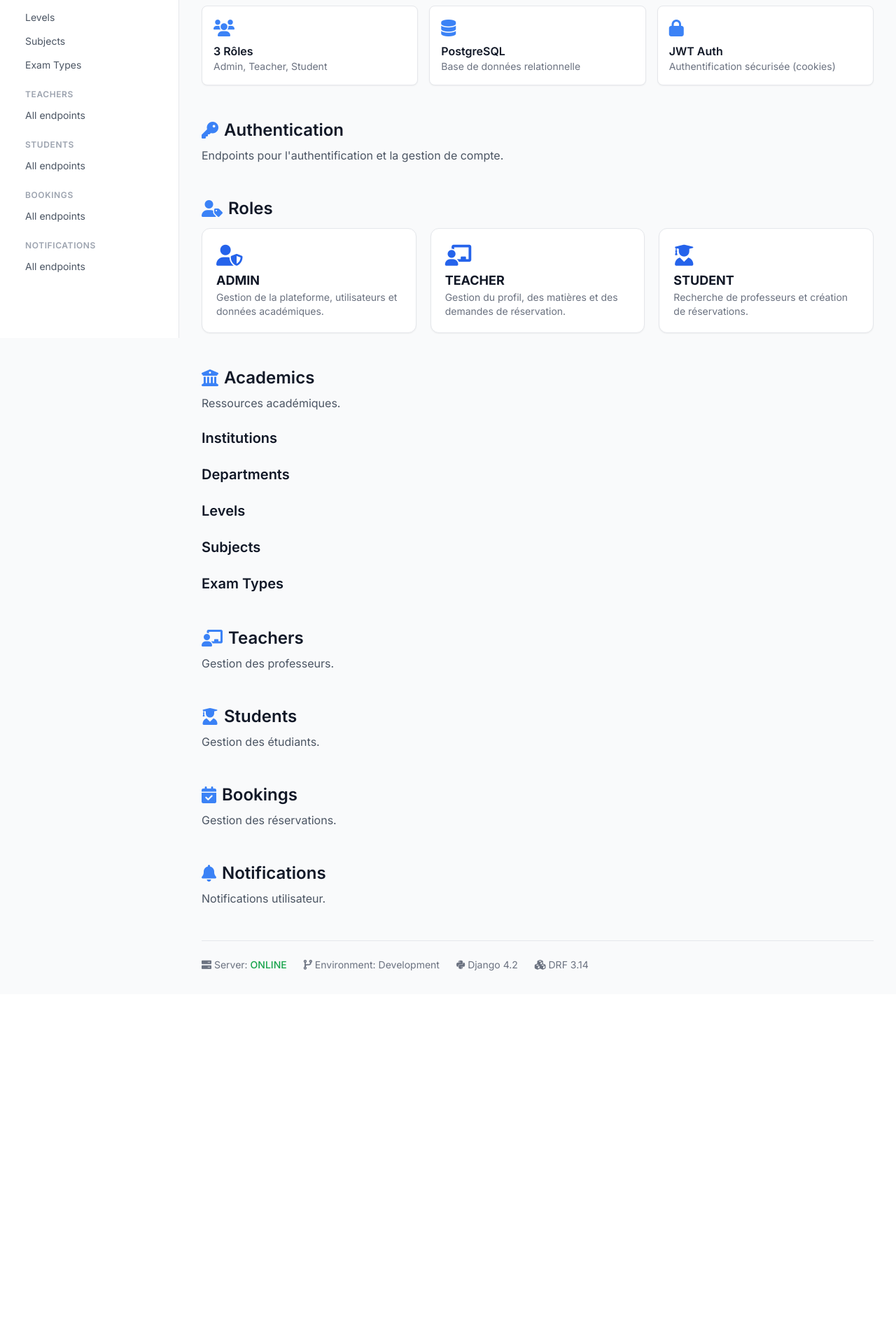
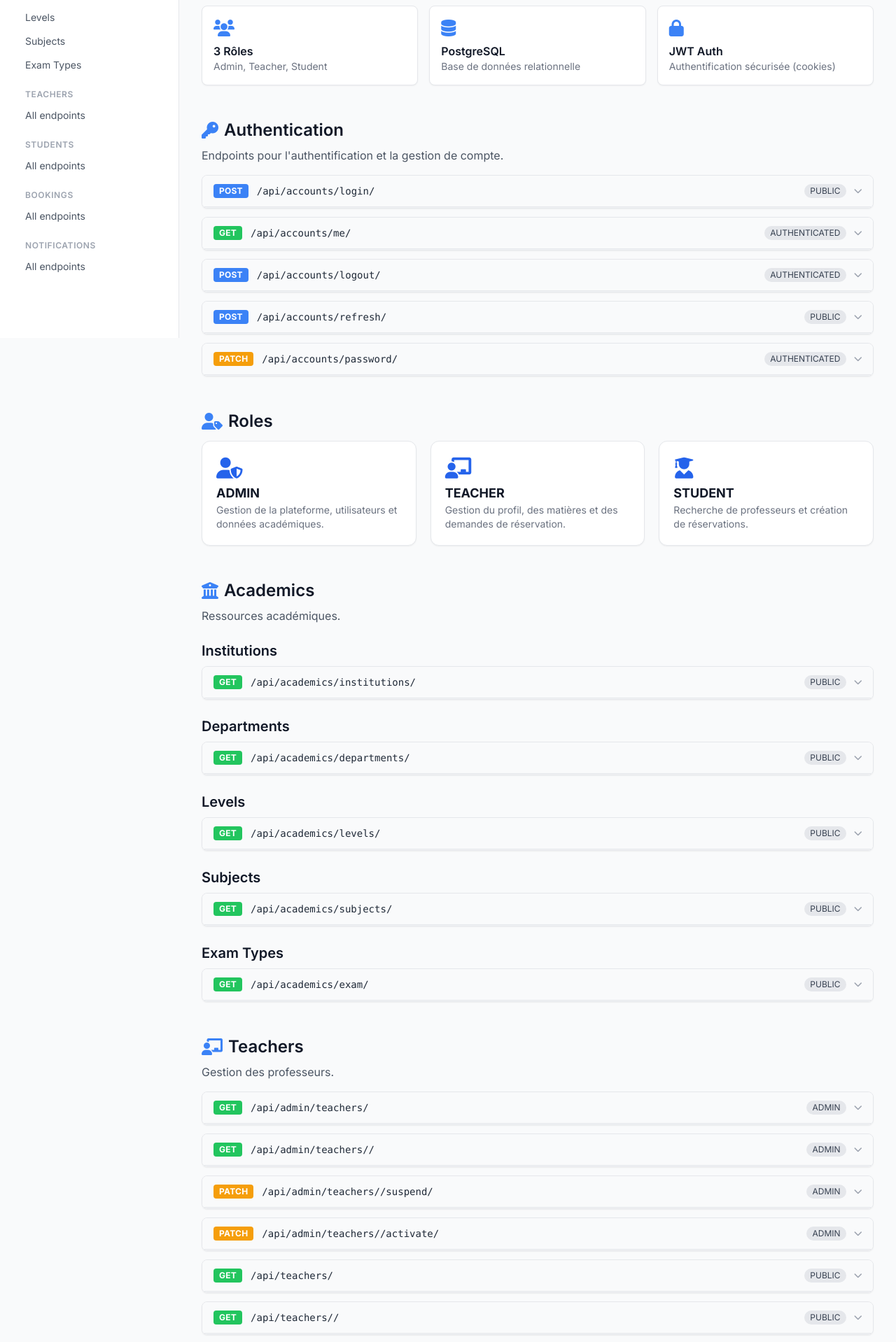
Before and after one commit to ngdev07/ctc-backend, a Django app: page / in a window 1280 px wide. Shown: the part 317-2235 px from the top of the page at 70% size. Before the commit the page ends 1704 px from the top, so only its background shows below. Run offline with Django 5.2, Linux system fonts and the light colour scheme; some libraries are stand-ins or nearby versions.

Commit message:
correction de la page d'acceuil

```diff
--- a/static/script.js
+++ b/static/script.js
@@ -1,62 +1,58 @@
-// script.js
-
 document.addEventListener('DOMContentLoaded', function () {
 
-  // ============================================================
-  // 1. MODE SOMBRE / CLAIR
-  // ============================================================
-  const themeToggle = document.getElementById('themeToggle');
-  const html = document.documentElement;
+  // === VÉRIFICATION DES DONNÉES ===
+  console.log('=== DÉMARRAGE SCRIPT ===');
 
-  // Récupérer la préférence stockée ou système
-  const storedTheme = localStorage.getItem('theme');
-  if (storedTheme) {
-    html.className = storedTheme;
-  } else if (window.matchMedia && window.matchMedia('(prefers-color-scheme: dark)').matches) {
-    html.className = 'dark';
+  if (typeof endpointsData === 'undefined') {
+    console.error('❌ endpointsData non défini !');
+    // Créer des données de secours pour éviter une page vide
+    window.endpointsData = {
+      auth: [
+        { method: 'GET', path: '/api/test/', description: 'Données non chargées (fallback)', permission: 'PUBLIC', params: null, body: null, response: { message: 'Vérifiez le contexte Django' } }
+      ]
+    };
+    document.body.insertAdjacentHTML('afterbegin', '<div style="background:orange;color:#000;padding:10px;text-align:center;">⚠️ Données non chargées – utilisation de fallback</div>');
   } else {
-    html.className = 'light';
+    console.log('✅ endpointsData chargé, clés :', Object.keys(endpointsData));
   }
 
-  themeToggle.addEventListener('click', function () {
-    if (html.classList.contains('dark')) {
-      html.classList.remove('dark');
-      html.classList.add('light');
-      localStorage.setItem('theme', 'light');
-    } else {
-      html.classList.remove('light');
-      html.classList.add('dark');
-      localStorage.setItem('theme', 'dark');
+  // === FONCTION DE RENDU ===
+  function renderEndpoints(sectionKey, container) {
+    if (!container) {
+      console.warn('⚠️ Conteneur manquant pour', sectionKey);
+      return;
     }
-  });
+    const items = window.endpointsData[sectionKey];
+    if (!items || !Array.isArray(items) || items.length === 0) {
+      console.warn(`⚠️ Aucun endpoint pour ${sectionKey}`);
+      container.innerHTML = `<p class="text-gray-400 dark:text-gray-500 text-sm">Aucun endpoint pour cette section.</p>`;
+      return;
+    }
+    console.log(`✅ Rendu de ${items.length} endpoints pour ${sectionKey}`);
 
-  // ============================================================
-  // 2. RENDU DES ENDPOINTS
-  // ============================================================
-  function renderEndpoints(sectionKey, container) {
-    const items = window.endpointsData[sectionKey];
-    if (!items) return;
     let html = '';
     items.forEach(item => {
-      const methodClass = 'method-' + item.method.toLowerCase();
+      const methodClass = 'method-' + (item.method || 'get').toLowerCase();
       const bodyHtml = item.body ? `<pre class="code-block">${JSON.stringify(item.body, null, 2)}</pre>` : '<span class="text-gray-400 dark:text-gray-500 text-sm">Aucun body</span>';
       const responseHtml = item.response ? `<pre class="code-block">${JSON.stringify(item.response, null, 2)}</pre>` : '<span class="text-gray-400 dark:text-gray-500 text-sm">Non spécifié</span>';
-      const paramsHtml = item.params ? `<div class="text-sm text-gray-600 dark:text-gray-400"><strong>Paramètres :</strong> ${Object.entries(item.params).map(([k,v]) => `${k} (${v})`).join(', ')}</div>` : '';
+      const paramsHtml = item.params && Object.keys(item.params).length ?
+        `<div class="text-sm text-gray-600 dark:text-gray-400"><strong>Paramètres :</strong> ${Object.entries(item.params).map(([k,v]) => `${k} (${v})`).join(', ')}</div>` : '';
+
       html += `
         <div class="endpoint-item border border-gray-200 dark:border-gray-700 rounded-lg overflow-hidden shadow-sm bg-white dark:bg-gray-800 mb-3">
           <div class="endpoint-header flex flex-wrap items-center gap-3 px-4 py-3 bg-gray-50 dark:bg-gray-700/50 cursor-pointer hover:bg-gray-100 dark:hover:bg-gray-700 transition">
-            <span class="method-badge ${methodClass} text-white text-xs font-bold px-2 py-0.5 rounded">${item.method}</span>
-            <span class="path font-mono text-sm font-medium text-gray-800 dark:text-gray-200">${item.path}</span>
-            <span class="perms ml-auto text-xs bg-gray-200 dark:bg-gray-600 text-gray-700 dark:text-gray-300 px-2 py-0.5 rounded-full">${item.permission}</span>
+            <span class="method-badge ${methodClass} text-white text-xs font-bold px-2 py-0.5 rounded">${item.method || 'GET'}</span>
+            <span class="path font-mono text-sm font-medium text-gray-800 dark:text-gray-200">${item.path || '/'}</span>
+            <span class="perms ml-auto text-xs bg-gray-200 dark:bg-gray-600 text-gray-700 dark:text-gray-300 px-2 py-0.5 rounded-full">${item.permission || 'PUBLIC'}</span>
             <i class="fas fa-chevron-down text-gray-400 dark:text-gray-500 text-xs"></i>
           </div>
           <div class="endpoint-detail closed px-4 border-t border-gray-100 dark:border-gray-700">
             <div class="py-3 space-y-2">
-              <p class="text-sm text-gray-600 dark:text-gray-400">${item.description}</p>
+              <p class="text-sm text-gray-600 dark:text-gray-400">${item.description || ''}</p>
               ${paramsHtml}
               <div><span class="text-sm font-medium text-gray-700 dark:text-gray-300">Body :</span> ${bodyHtml}</div>
               <div><span class="text-sm font-medium text-gray-700 dark:text-gray-300">Réponse :</span> ${responseHtml}</div>
-              <button class="try-btn text-blue-600 dark:text-blue-400 text-sm font-medium hover:underline" data-method="${item.method}" data-path="${item.path}" data-body='${JSON.stringify(item.body)}'> <i class="fas fa-play"></i> Try it</button>
+              <button class="try-btn text-blue-600 dark:text-blue-400 text-sm font-medium hover:underline" data-method="${item.method || 'GET'}" data-path="${item.path || '/'}" data-body='${JSON.stringify(item.body || null)}'> <i class="fas fa-play"></i> Try it</button>
             </div>
           </div>
         </div>
@@ -65,18 +61,23 @@
     container.innerHTML = html;
   }
 
-  // Remplir toutes les sections
+  // === LANCER LE RENDU POUR CHAQUE GROUPE ===
   document.querySelectorAll('.endpoint-group').forEach(group => {
     const section = group.dataset.section;
+    if (section) {
       renderEndpoints(section, group);
+    } else {
+      console.warn('⚠️ Groupe sans data-section', group);
+    }
   });
 
-  // Auth
-  renderEndpoints('auth', document.getElementById('auth-endpoints'));
+  // Section Auth spéciale
+  const authContainer = document.getElementById('auth-endpoints');
+  if (authContainer) {
+    renderEndpoints('auth', authContainer);
+  }
 
-  // ============================================================
-  // 3. TOGGLE DES DÉTAILS
-  // ============================================================
+  // === TOGGLE DES DÉTAILS ===
   document.addEventListener('click', function (e) {
     const header = e.target.closest('.endpoint-header');
     if (header) {
@@ -90,34 +91,31 @@
     }
   });
 
-  // ============================================================
-  // 4. RECHERCHE
-  // ============================================================
+  // === RECHERCHE ===
   const searchInput = document.getElementById('searchInput');
   if (searchInput) {
     searchInput.addEventListener('input', function () {
       const query = this.value.toLowerCase().trim();
       document.querySelectorAll('.endpoint-item').forEach(item => {
-        const text = item.textContent.toLowerCase();
-        item.style.display = text.includes(query) ? '' : 'none';
+        item.style.display = item.textContent.toLowerCase().includes(query) ? '' : 'none';
       });
     });
   }
 
-  // ============================================================
-  // 5. MODAL "TRY IT"
-  // ============================================================
+  // === MODAL TRY IT ===
   const modal = document.getElementById('tryModal');
   const closeModal = document.getElementById('closeModal');
   const modalContent = document.getElementById('modalContent');
 
+  if (modal && closeModal && modalContent) {
     document.addEventListener('click', function (e) {
       const btn = e.target.closest('.try-btn');
       if (btn) {
         e.preventDefault();
-      const method = btn.dataset.method;
-      const path = btn.dataset.path;
-      const body = JSON.parse(btn.dataset.body || 'null');
+        const method = btn.dataset.method || 'GET';
+        const path = btn.dataset.path || '/';
+        let body;
+        try { body = JSON.parse(btn.dataset.body || 'null'); } catch { body = null; }
         modalContent.innerHTML = `
           <div class="space-y-3 text-gray-900 dark:text-white">
             <div class="flex items-center gap-2">
@@ -132,64 +130,60 @@
               <p class="text-sm font-medium">Réponse (simulée)</p>
               <pre class="code-block text-xs">{\n  "status": 200,\n  "message": "Succès (simulation)"\n}</pre>
             </div>
-          <p class="text-xs text-gray-400 dark:text-gray-500">* Cette fonctionnalité est une démonstration.</p>
+            <p class="text-xs text-gray-400 dark:text-gray-500">* Fonctionnalité de démonstration.</p>
           </div>
         `;
         modal.classList.remove('hidden');
       }
     });
 
-  if (closeModal) {
     closeModal.addEventListener('click', function () { modal.classList.add('hidden'); });
+    modal.addEventListener('click', function (e) { if (e.target === modal) modal.classList.add('hidden'); });
   }
-  if (modal) {
-    modal.addEventListener('click', function (e) {
-      if (e.target === modal) modal.classList.add('hidden');
+
+  // === MODE SOMBRE ===
+  const themeToggle = document.getElementById('themeToggle');
+  const html = document.documentElement;
+  const storedTheme = localStorage.getItem('theme') ||
+    (window.matchMedia && window.matchMedia('(prefers-color-scheme: dark)').matches ? 'dark' : 'light');
+  html.className = storedTheme;
+
+  if (themeToggle) {
+    themeToggle.addEventListener('click', function () {
+      const isDark = html.classList.toggle('dark');
+      html.classList.toggle('light', !isDark);
+      localStorage.setItem('theme', isDark ? 'dark' : 'light');
     });
   }
 
-  // ============================================================
-  // 6. SIDEBAR MOBILE
-  // ============================================================
+  // === SIDEBAR MOBILE ===
   const sidebar = document.getElementById('sidebar');
   const menuToggle = document.getElementById('menuToggle');
-
-  if (menuToggle) {
+  if (menuToggle && sidebar) {
     menuToggle.addEventListener('click', function () {
       sidebar.classList.toggle('-translate-x-full');
-      // Pour le rendre visible, on override la classe md:translate-x-0
-      // on utilise une classe .open pour forcer l'affichage
       sidebar.classList.toggle('open-mobile');
     });
-  }
-
-  // Fermer le sidebar en cliquant à l'extérieur (mobile)
     document.addEventListener('click', function (e) {
-    if (window.innerWidth < 768) {
-      if (!sidebar.contains(e.target) && !menuToggle.contains(e.target)) {
+      if (window.innerWidth < 768 && !sidebar.contains(e.target) && !menuToggle.contains(e.target)) {
         sidebar.classList.add('-translate-x-full');
         sidebar.classList.remove('open-mobile');
       }
-    }
     });
-
-  // Au redimensionnement, réinitialiser si on passe en desktop
     window.addEventListener('resize', function () {
       if (window.innerWidth >= 768) {
         sidebar.classList.remove('-translate-x-full', 'open-mobile');
       }
     });
+  }
 
-  // ============================================================
-  // 7. LIEN ACTIF (SCROLL + CLIC)
-  // ============================================================
+  // === LIENS ACTIFS ===
   const links = document.querySelectorAll('#sidebar nav a');
-
   links.forEach(link => {
     link.addEventListener('click', function () {
       links.forEach(l => l.classList.remove('active'));
       this.classList.add('active');
-      if (window.innerWidth < 768) {
+      if (window.innerWidth < 768 && sidebar) {
         sidebar.classList.add('-translate-x-full');
         sidebar.classList.remove('open-mobile');
       }
@@ -199,8 +193,7 @@
   window.addEventListener('scroll', function () {
     let current = '';
     document.querySelectorAll('section[id], div[id]').forEach(sec => {
-      const rect = sec.getBoundingClientRect();
-      if (rect.top <= 100) current = sec.id;
+      if (sec.getBoundingClientRect().top <= 100) current = sec.id;
     });
     links.forEach(link => {
       link.classList.remove('active');
@@ -208,10 +201,5 @@
     });
   });
 
-  // Ouvrir le premier endpoint par défaut ? (optionnel)
-  // const firstDetail = document.querySelector('.endpoint-detail');
-  // if (firstDetail) {
-  //   firstDetail.classList.remove('closed');
-  //   firstDetail.classList.add('open');
-  // }
+  console.log('✅ Script terminé');
 });
--- a/templates/index.html
+++ b/templates/index.html
@@ -244,6 +244,12 @@
   <script>
     // Les données sont sérialisées depuis la vue Django (core/views.py)
     const endpointsData = {{ endpoints_json|safe }};
+    window.endpointsData = {{ endpoints_json|safe }};
+  console.log('Données injectées :', window.endpointsData);
+  if (!window.endpointsData || Object.keys(window.endpointsData).length === 0) {
+    console.warn('Aucune donnée reçue – vérifiez le contexte Django');
+  }
+    console.log('=== endpointsData ===', endpointsData);
   </script>
 
   <!-- ===== SCRIPTS ===== -->
```
Lines whose indentation alone changed are shown as unchanged.
